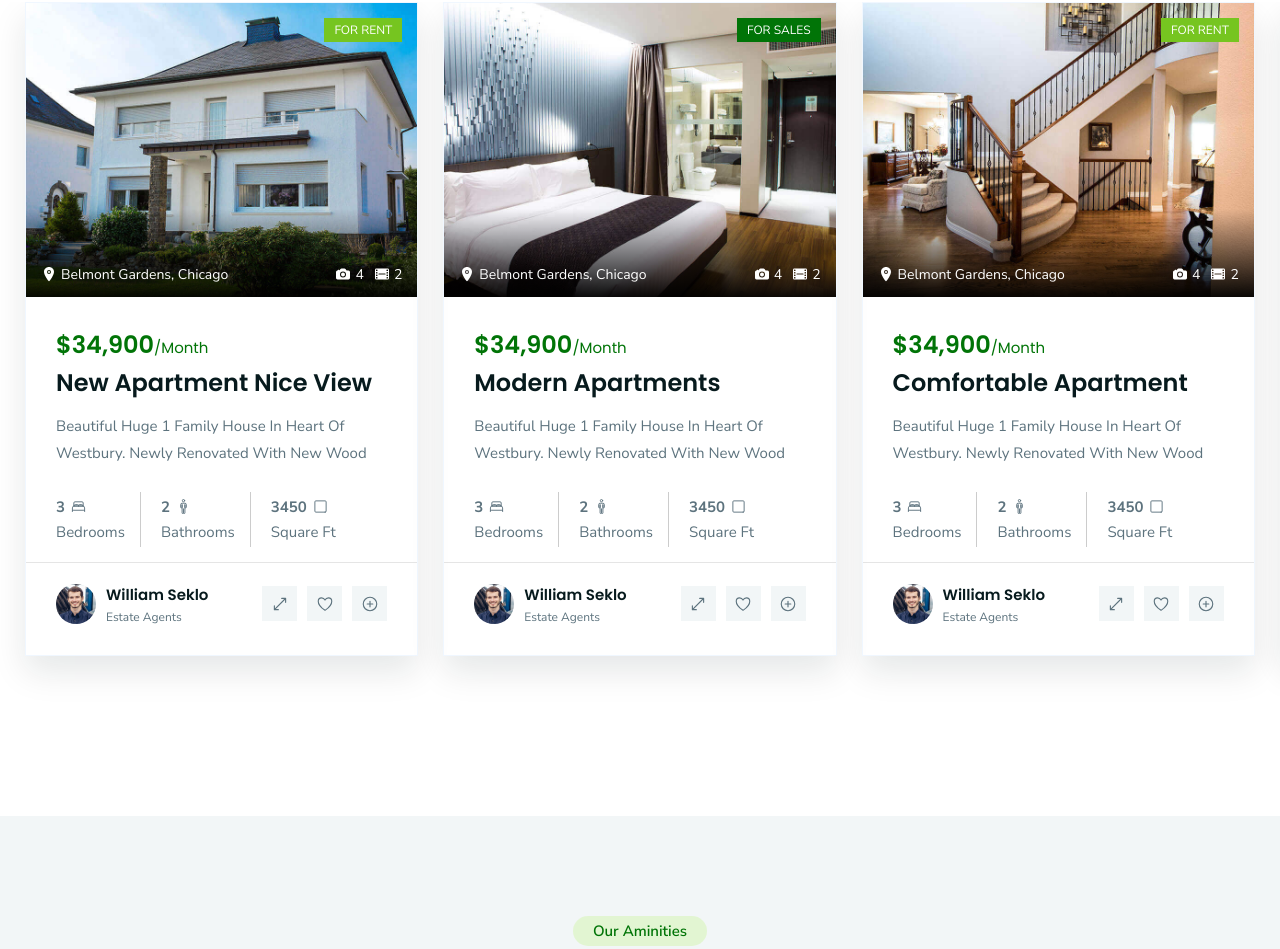
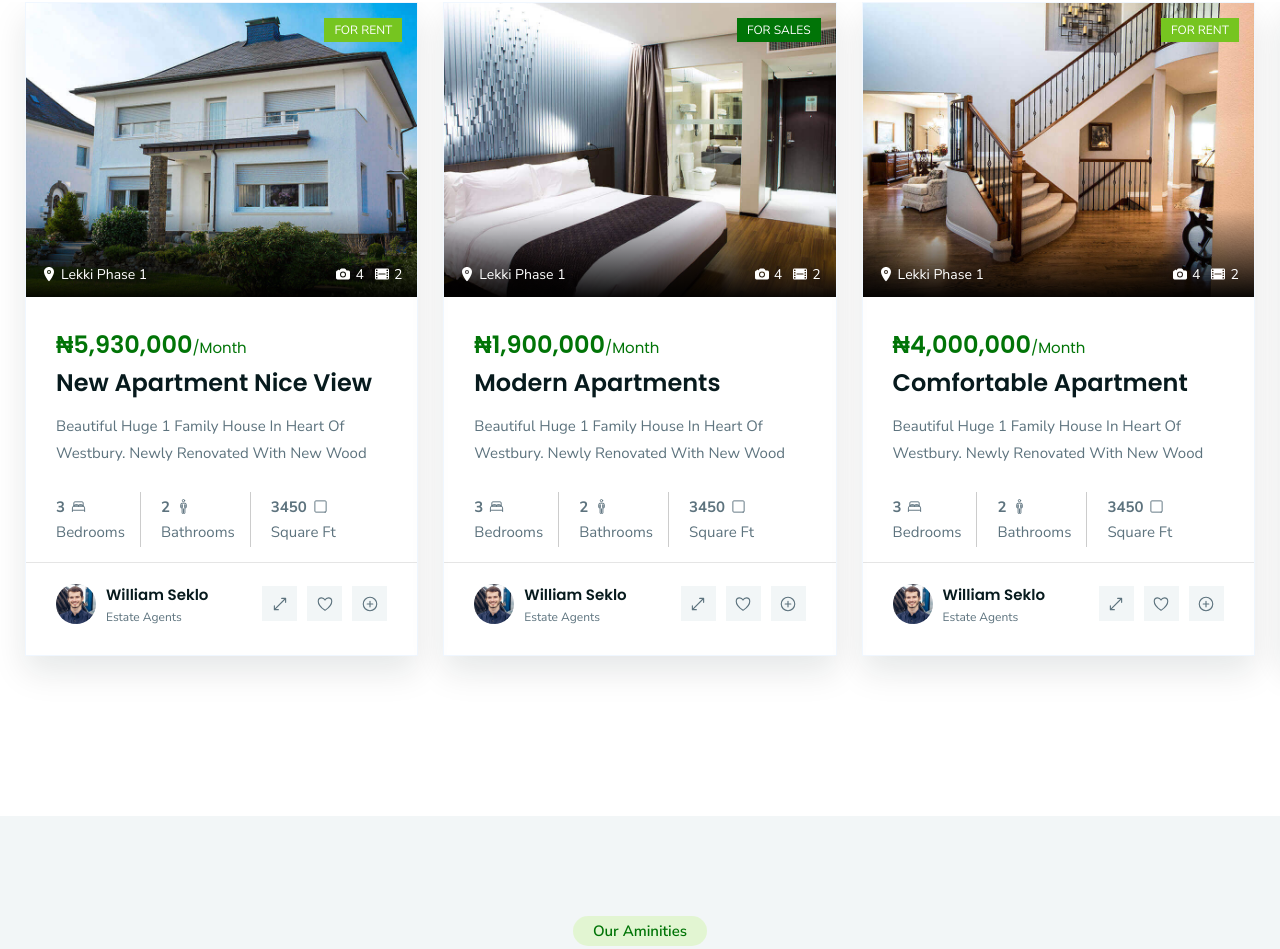
Before and after one commit to atibioke/ysf, a plain HTML site: page index.html in a window 1280 px wide. Shown: the part 2635-3584 px from the top of the page. Drawn offline with nearby package versions, Linux system fonts and the light colour scheme.

Commit message:
working on ysf project

```diff
--- a/index.html
+++ b/index.html
@@ -549,7 +549,7 @@
                       <button class="banner-actions-btn">
                         <ion-icon name="location"></ion-icon>
 
-                        <address>Belmont Gardens, Chicago</address>
+                        <address>Lekki Phase 1</address>
                       </button>
 
                       <button class="banner-actions-btn">
@@ -567,7 +567,9 @@
                   </figure>
 
                   <div class="card-content">
-                    <div class="card-price"><strong>$34,900</strong>/Month</div>
+                    <div class="card-price">
+                      <strong>₦5,930,000</strong>/Month
+                    </div>
 
                     <h3 class="h3 card-title">
                       <a href="#">New Apartment Nice View</a>
@@ -658,7 +660,7 @@
                       <button class="banner-actions-btn">
                         <ion-icon name="location"></ion-icon>
 
-                        <address>Belmont Gardens, Chicago</address>
+                        <address>Lekki Phase 1</address>
                       </button>
 
                       <button class="banner-actions-btn">
@@ -676,7 +678,9 @@
                   </figure>
 
                   <div class="card-content">
-                    <div class="card-price"><strong>$34,900</strong>/Month</div>
+                    <div class="card-price">
+                      <strong>₦1,900,000</strong>/Month
+                    </div>
 
                     <h3 class="h3 card-title">
                       <a href="#">Modern Apartments</a>
@@ -767,7 +771,7 @@
                       <button class="banner-actions-btn">
                         <ion-icon name="location"></ion-icon>
 
-                        <address>Belmont Gardens, Chicago</address>
+                        <address>Lekki Phase 1</address>
                       </button>
 
                       <button class="banner-actions-btn">
@@ -785,7 +789,9 @@
                   </figure>
 
                   <div class="card-content">
-                    <div class="card-price"><strong>$34,900</strong>/Month</div>
+                    <div class="card-price">
+                      <strong>₦4,000,000</strong>/Month
+                    </div>
 
                     <h3 class="h3 card-title">
                       <a href="#">Comfortable Apartment</a>
@@ -876,7 +882,7 @@
                       <button class="banner-actions-btn">
                         <ion-icon name="location"></ion-icon>
 
-                        <address>Belmont Gardens, Chicago</address>
+                        <address>Lekki Phase 1</address>
                       </button>
 
                       <button class="banner-actions-btn">
@@ -894,7 +900,9 @@
                   </figure>
 
                   <div class="card-content">
-                    <div class="card-price"><strong>$34,900</strong>/Month</div>
+                    <div class="card-price">
+                      <strong>₦4,900,000</strong>/Month
+                    </div>
 
                     <h3 class="h3 card-title">
                       <a href="#">Luxury villa in Rego Park</a>
@@ -1301,8 +1309,9 @@
             </a>
 
             <p class="section-text">
-              Lorem Ipsum is simply dummy text of the and typesetting industry.
-              Lorem Ipsum is dummy text of the printing.
+              We at YSF, take pride in offering the most competitive pricing
+              packages to sell your property we offer different packages,
+              tailored to suit your specific needs.
             </p>
 
             <ul class="contact-list">
```
